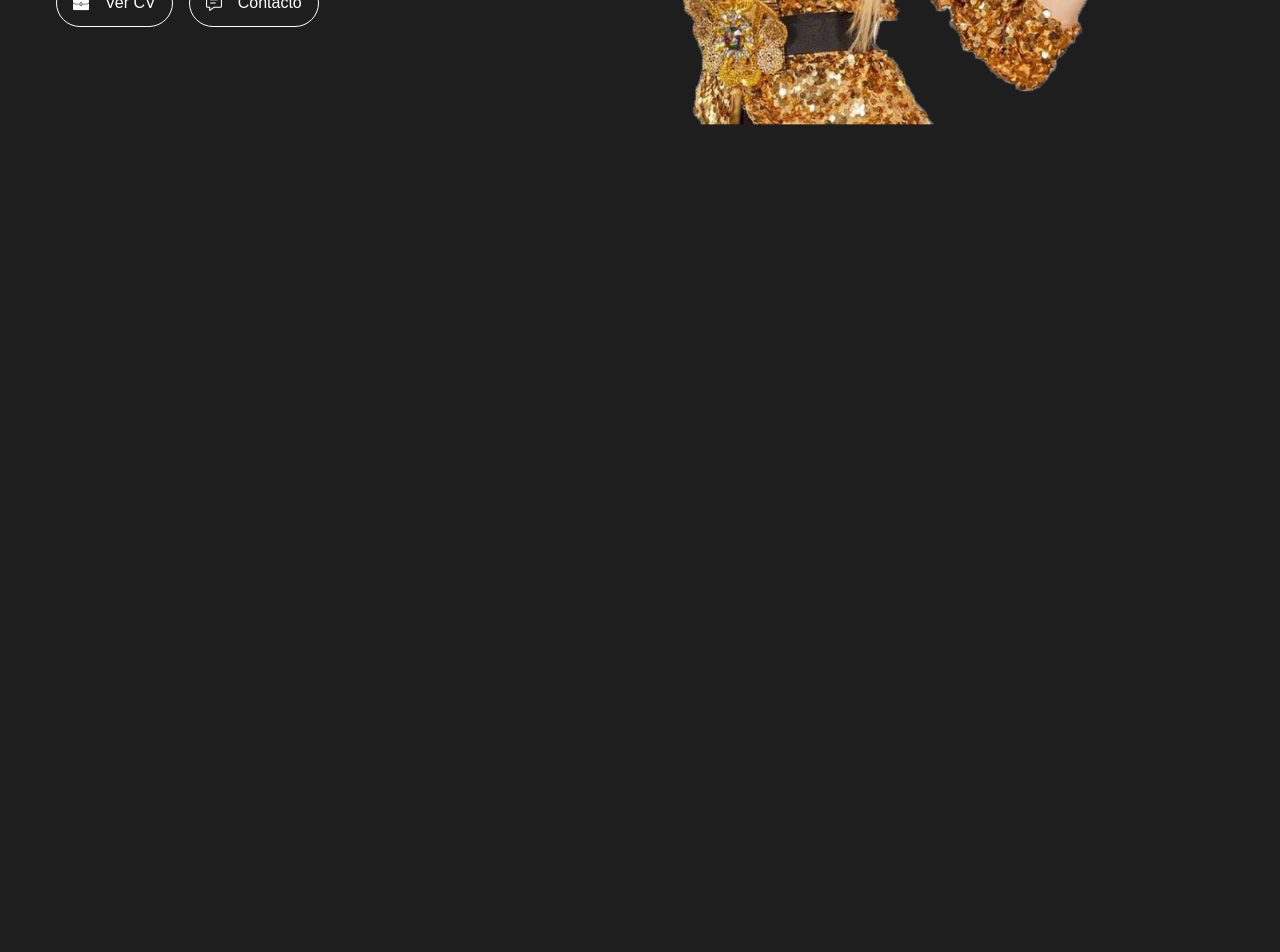
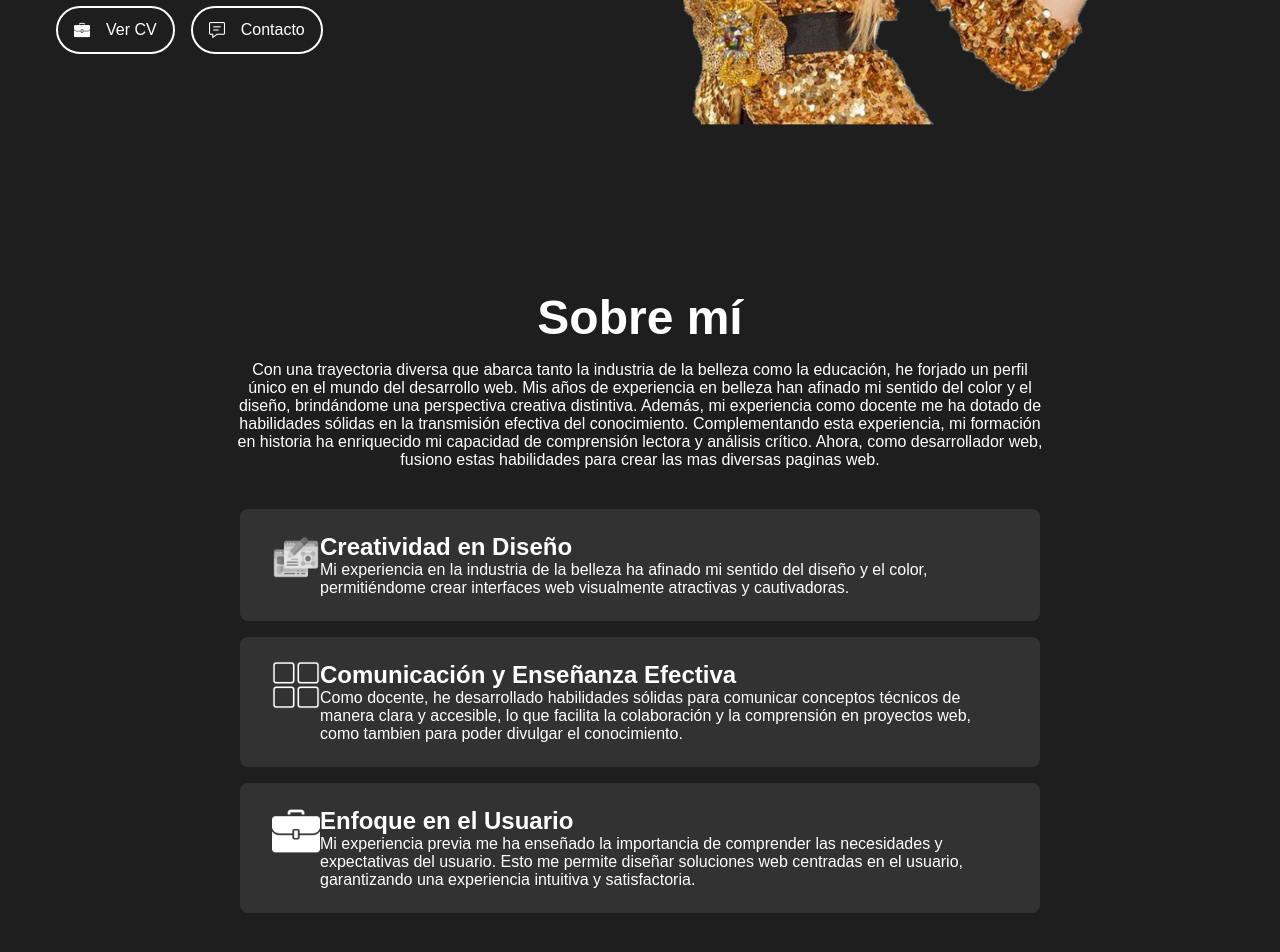
Before and after one commit to alanfrancoa/portfolio, a React (Vite) app in the folder portfolio-personal/: page / in a window 1280 px wide. Shown: the part 606-1558 px from the top of the page. Before the commit the page ends 848 px from the top, so only its background shows below. Built offline with nearby package versions, Linux system fonts and the light colour scheme; a web font is replaced by a local one.

Commit message:
Creacion de componente Sobre mi

```diff
--- a/portfolio-personal/src/App.jsx
+++ b/portfolio-personal/src/App.jsx
@@ -1,6 +1,7 @@
 //import { useState } from 'react'
 import NavBar from './Components/NavBar/navbar'
 import Intro from './Components/Intro/intro'
+import About from './Components/About/about'
 
 function App() {
   //const [count, setCount] = useState(0)
@@ -11,6 +12,7 @@ function App() {
     <>
      <NavBar />
      <Intro />
+     <About />
     </>
   )
 }
--- /dev/null
+++ b/portfolio-personal/src/Components/About/about.css
@@ -0,0 +1,43 @@
+#about{
+    overflow: hidden;
+    width: 100vw;
+    max-width: 65rem;
+    display: flex;
+    flex-direction: column;
+    align-items: center;
+    justify-content: center;
+    text-align: center;
+    margin: 0 auto;
+}
+
+.aboutMe{
+    font-size: 3rem;
+    font-weight: 600;
+    padding-top: 3rem;
+    margin-bottom: 1rem;
+
+}
+.aboutMeText{
+    font-size: 300;
+    font-size: 1rem;
+    max-width: 55rem;
+    padding: 0 2rem;
+}
+.aboutMeBars{
+    margin:1.5rem;
+    width: 100vw;
+    max-width: 80%;
+    text-align: left;
+}
+.aboutMeBar{
+    display: flex;
+    margin: 1rem;
+    padding: 1.5rem 2rem;
+    border-radius: 0.5rem;
+    background: rgb(50, 50, 50);
+}
+.aboutMeImg{
+    object-fit: cover;
+    height: 3rem;
+    width: auto;
+}
--- /dev/null
+++ b/portfolio-personal/src/Components/About/about.jsx
@@ -0,0 +1,38 @@
+//import React from 'react'
+import './about.css'
+import UIDesign from '../../assets/ui-design.png'
+import webSiteDesign from '../../assets/website-design.png'
+import portfolio from '../../assets/portfolio.png'
+const About = () => {
+  return (
+    <section id="about">
+        <span className="aboutMe">Sobre mí</span>
+        <span className="aboutMeText">Con una trayectoria diversa que abarca tanto la industria de la belleza como la educación, he forjado un perfil único en el mundo del desarrollo web. Mis años de experiencia en belleza han afinado mi sentido del color y el diseño, brindándome una perspectiva creativa distintiva. Además, mi experiencia como docente me ha dotado de habilidades sólidas en la transmisión efectiva del conocimiento. Complementando esta experiencia, mi formación en historia ha enriquecido mi capacidad de comprensión lectora y análisis crítico. Ahora, como desarrollador web, fusiono estas habilidades para crear las mas diversas paginas web.</span>
+        <div className="aboutMeBars">
+            <div className="aboutMeBar">
+                <img src={webSiteDesign} alt="Creatividad" className="aboutMeImg" />
+                <div className="aboutMeBarText">
+                    <h2>Creatividad en Diseño</h2>
+                    <p>Mi experiencia en la industria de la belleza ha afinado mi sentido del diseño y el color, permitiéndome crear interfaces web visualmente atractivas y cautivadoras.</p>
+                </div>
+            </div>
+            <div className="aboutMeBar">
+                <img src={UIDesign} alt="Comunicacion y ensenanza" className="aboutMeImg" />
+                <div className="aboutMeBarText">
+                    <h2>Comunicación y Enseñanza Efectiva</h2>
+                    <p>Como docente, he desarrollado habilidades sólidas para comunicar conceptos técnicos de manera clara y accesible, lo que facilita la colaboración y la comprensión en proyectos web, como tambien para poder divulgar el conocimiento.</p>
+                </div>
+            </div>
+            <div className="aboutMeBar">
+                <img src={portfolio} alt="Enfoque de usuario" className="aboutMeImg" />
+                <div className="aboutMeBarText">
+                    <h2>Enfoque en el Usuario</h2>
+                    <p>Mi experiencia previa me ha enseñado la importancia de comprender las necesidades y expectativas del usuario. Esto me permite diseñar soluciones web centradas en el usuario, garantizando una experiencia intuitiva y satisfactoria.</p>
+                </div>
+            </div>
+        </div>
+    </section>
+  )
+}
+
+export default About
--- a/portfolio-personal/src/Components/Intro/intro.css
+++ b/portfolio-personal/src/Components/Intro/intro.css
@@ -33,7 +33,8 @@
 }
 .introPara{
     font-size: medium;
-    font-weight: 100;
+    font-weight: 300;
+    letter-spacing: 1px;
 }
 .buttonsIntro{
     align-items: center;
@@ -45,7 +46,7 @@
     margin-right: 1rem;
     height: 3rem;
     border-radius: 2rem;
-    border: 1px solid white;
+    border: 2px solid white;
     background-color: transparent;
     color: white;
     padding: 0rem 1rem 0rem 1rem;
@@ -55,7 +56,8 @@
     justify-content: center;
 }
 .introBtn:hover{
-    border: 3px ridge yellow;
+    background-color: rgba(255, 255, 0, 0.2);
+    border: 2px ridge yellow;
 }
 
 .imgBtn{
@@ -65,3 +67,23 @@
     margin: 0;
     margin-right: 1rem;
 }
+
+@media screen and (max-width: 840px){
+    .bg{
+        right: -10vw;
+        align-items: flex-end;
+    }
+    .introContent{
+        font-size: 10vw;
+    }
+    .hola{
+        font-size: 4.5vw;
+    }
+}
+
+@media screen and (max-width: 480px){
+    .bg{
+        right: -70vw;
+    }
+
+}
--- a/portfolio-personal/src/Components/Intro/intro.jsx
+++ b/portfolio-personal/src/Components/Intro/intro.jsx
@@ -11,7 +11,7 @@ const Intro = () => {
         <div className="introContent">
             <span className="hola">Hola,</span>
             <span className="introText">soy <span className="introName">Alan</span><br /> Frontend Developer</span>
-            <p className="introPara">Soy un apasionado del desarrollo web, siempre en búsqueda de inspiración creativa y ansioso por adquirir nuevos conocimientos. Cada proyecto es un nuevo desafío que me entusiasma abordar. Siempre estoy aprendiendo y explorando nuevas formas de mejorar mis habilidades. ¿Listo para crear algo increíble juntos?</p>
+            <p className="introPara">Soy un apasionado del desarrollo web, <br/>siempre en búsqueda de inspiración creativa y ansioso por adquirir nuevos conocimientos.<br/> Cada proyecto es un nuevo desafío que me entusiasma abordar. <br/>Siempre estoy aprendiendo y explorando nuevas formas de mejorar mis habilidades. <br/>¿Listo para crear algo increíble juntos?</p>
             <div className="buttonsIntro">
                 <Link to='google.com'><button className="introBtn"><img src={portfolio} alt="CV" className="imgBtn" />Ver CV</button></Link>
                 <Link to='google.com'><button className="introBtn"><img src={contact} alt="Contacto" className="imgBtn" />Contacto</button></Link>
--- a/portfolio-personal/src/Components/NavBar/navbar.css
+++ b/portfolio-personal/src/Components/NavBar/navbar.css
@@ -1,4 +1,5 @@
 .navbar{
+    background-color: rgba(30, 30, 30, 0.4);
     height: 5rem;
     width: 100vw;
     max-width: 75rem;
@@ -29,7 +30,7 @@
 .desktopMenuBtn{
     height: 3rem;
     border-radius: 2rem;
-    border: 1px solid white;
+    border: 2px solid white;
     background-color: transparent;
     color: white;
     padding: 0rem 1rem 0rem 1rem;
@@ -39,7 +40,8 @@
     justify-content: center;
 }
 .desktopMenuBtn:hover{
-    border: 3px ridge yellow;
+    background-color: rgba(255, 255, 0, 0.2);
+    border: 2px ridge yellow;
 }
 
 .desktopMenuImg{
--- a/portfolio-personal/src/Components/NavBar/navbar.jsx
+++ b/portfolio-personal/src/Components/NavBar/navbar.jsx
@@ -12,11 +12,11 @@ const NavBar = () => {
       <div className="desktopMenu">
         <Link to='https://www.google.com' className="desktopMenuListItem">Home</Link>
         <Link to='https://www.google.com' className="desktopMenuListItem">Sobre mi</Link>
-        <Link to='https://www.google.com' className="desktopMenuListItem">Portfolio</Link>
+        <Link to='https://www.google.com' className="desktopMenuListItem">Proyectos</Link>
         <Link to='https://www.google.com' className="desktopMenuListItem">Skills</Link>
       </div>
       <button className='desktopMenuBtn'>
-        <img src={contact} alt='' className='desktopMenuImg' /> ContactMe
+        <img src={contact} alt='' className='desktopMenuImg' /> Contacto
       </button>
     </nav>
   )
```
Also changed, not shown: portfolio-personal/src/assets/ui-design.png (renamed from portfolio-personal/src/assets/ui-desing.png).
